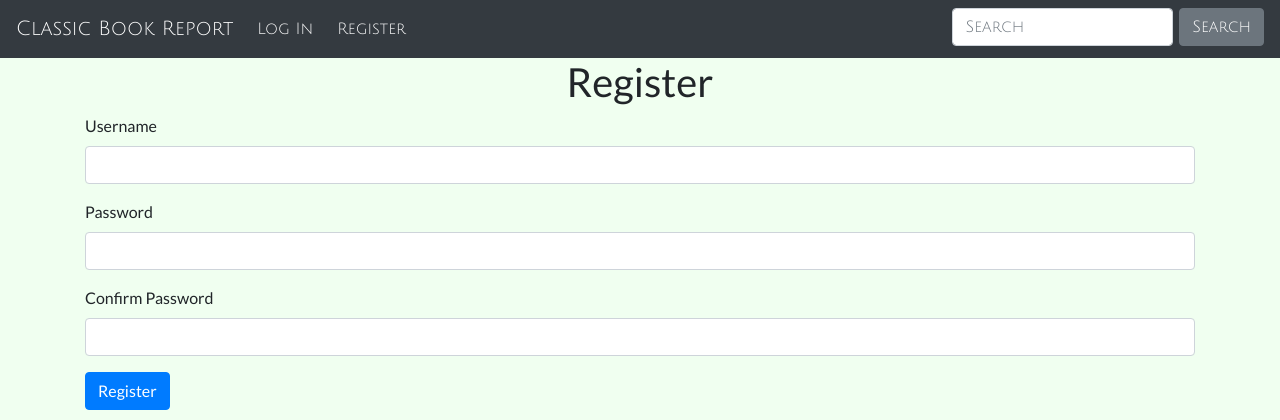
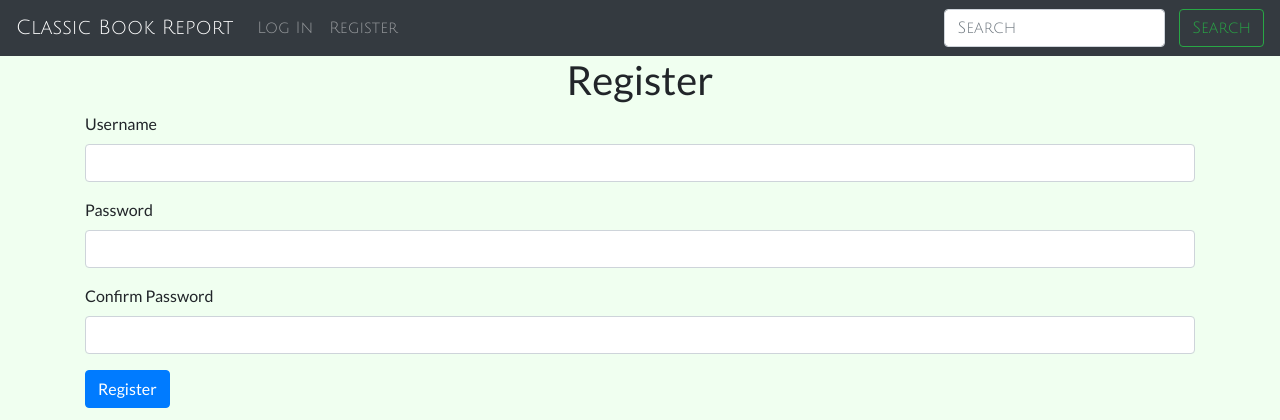
Before and after one commit to leigh-data/project1, a Flask app: page /register in a window 1280 px wide. Shown: the top 420 px of the page. Run offline with Flask 2, Linux system fonts and the light colour scheme; parts of the project's set-up code (start-up, migrations or seed data) failed here and were passed over; some libraries are stand-ins or nearby versions.

Commit message:
revamped navbar and flash on index

```diff
--- a/project/books/routes.py
+++ b/project/books/routes.py
@@ -1,4 +1,4 @@
-from flask import Blueprint, render_template, session, abort, request
+from flask import Blueprint, render_template, session, abort, request, redirect, url_for, flash
 from project import db
 from utils.decorators import login_required
 from project.ratings.forms import DeleteRatingForm
@@ -17,6 +17,9 @@ def index():
 @login_required
 def search():
     query = request.args.get('q')
+    if not query:
+        flash("You must enter a search string.")
+        return redirect(url_for('books.index'))
 
     page = request.args.get('page')
     page = int(page)
--- a/project/templates/partials/nav.html
+++ b/project/templates/partials/nav.html
@@ -3,33 +3,28 @@
   <button class="navbar-toggler" type="button" data-toggle="collapse" data-target="#navbarSupportedContent" aria-controls="navbarSupportedContent" aria-expanded="false" aria-label="Toggle navigation">
     <span class="navbar-toggler-icon"></span>
   </button>
-
   <div class="collapse navbar-collapse" id="navbarSupportedContent">
-    <div class="navbar-nav">
+    <ul class="navbar-nav mr-auto">
       {% if session['username'] %}
-        <div class="nav-item">
+      <li class="nav-item">
         <a class="nav-link">
           <i class="fas fa-user ar-1"></i>{{ session['username']}}
         </a>
-        </div>
-        <div class="nav-item">
+      </li>
+      <li class="nav-item">
         <form action="{{ url_for('auth.logout')}}" method="post" class="form-inline">
             <button class="btn btn-dark">Log Out</button>
         </form>
-        </div>
+      </li>
       {% else %}
-        <div class="nav-item"><a class="nav-link text-white bg-dark mr-2" href="{{ url_for('auth.login')}}">Log In</a></div>
-        <div class="nav-item"><a class="nav-link text-white bg-dark" href="{{ url_for('auth.register')}}">Register</a></div>
+      <li class="nav-item"><a class="nav-link" href="{{ url_for('auth.login')}}">Log In</a></li>
+      <li class="nav-item"><a class="nav-link" href="{{ url_for('auth.register')}}">Register</a></li>
       {% endif %}
-    </div>
-    <div class="nav-nav ml-auto">
-      <div class="nav-item">
-        <form class="form-inline" action="{{ url_for("books.search")}}" method="GET">
-          <input class="form-control mb-1" name="q" type="search" placeholder="Search" aria-label="Search" id="search">
+    </ul>
+    <form class="form-inline my-2 my-lg-0" action="{{ url_for("books.search")}}" method="GET">
+      <input class="form-control mr-sm-2" type="search" name="q" placeholder="Search" aria-label="Search">
       <input type="hidden" name="page" value="1">
-          <button class="btn btn-secondary mb-1" type="submit">Search</button>
+      <button class="btn btn-outline-success my-2 my-sm-0" type="submit">Search</button>
     </form>
   </div>
-    </div>
-  </div>
 </nav>
```
Also changed, not shown: project/templates/books/index.html (+11 -0 lines). Lines whose indentation alone changed are shown as unchanged.
